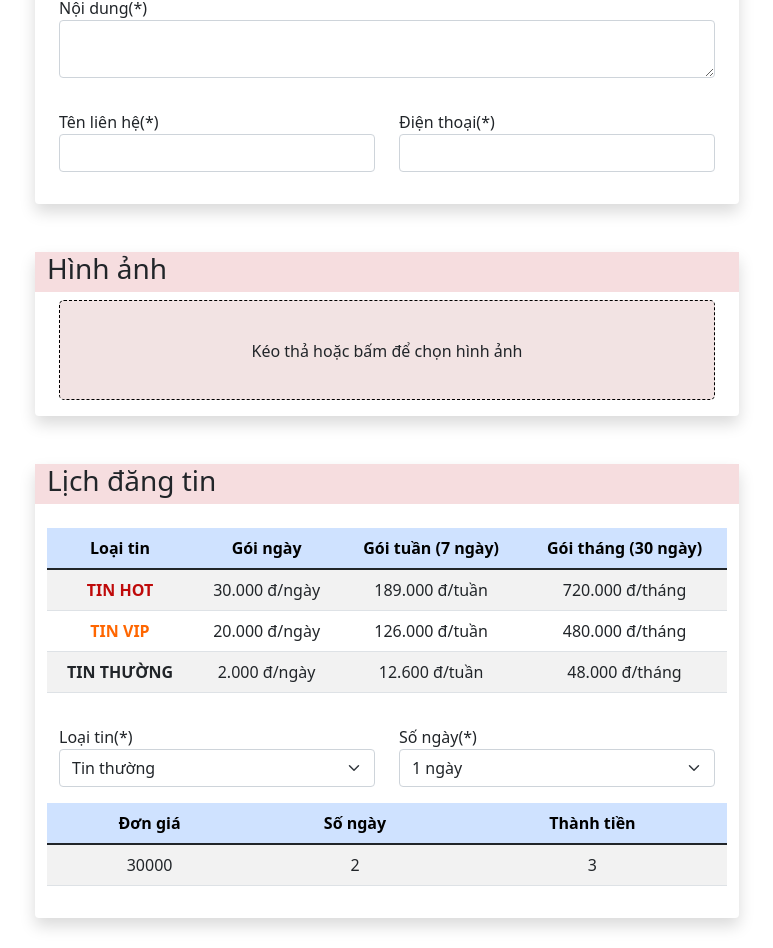
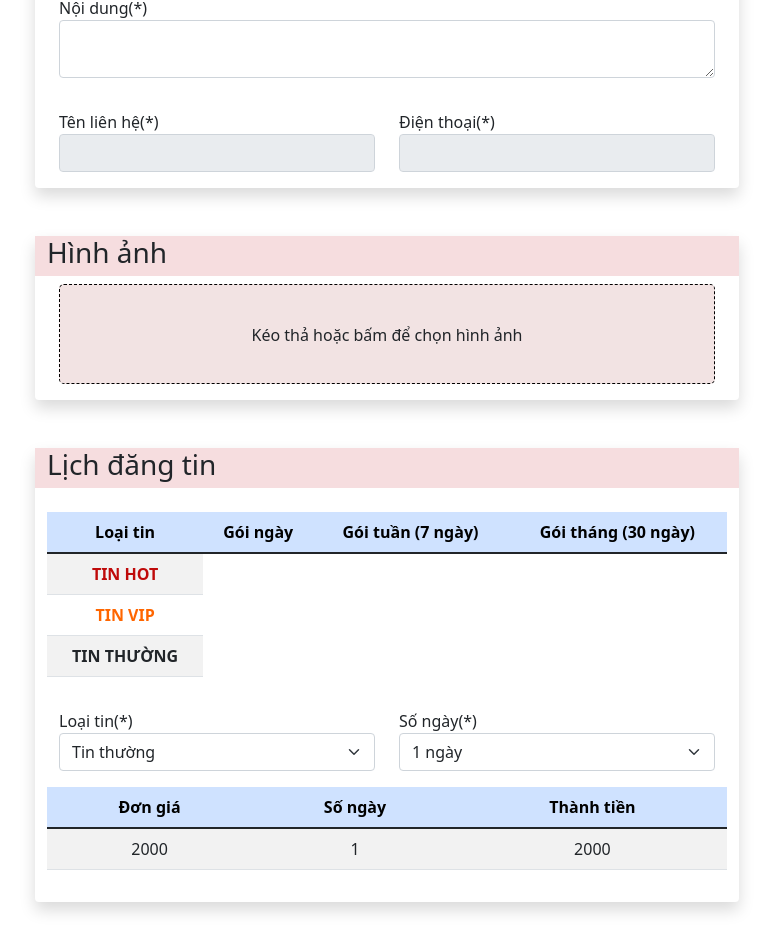
Before and after one commit to NamNgo-2810/FHomez, a React (Create React App) app in the folder frontend/: page /upload in a window 1280 px wide. Shown: the part 928-1876 px from the top of the page, without its empty margins (1-774 px from the left). Built offline with nearby package versions, Linux system fonts and the light colour scheme.

Commit message:
add PrivateRoute and fix uploadForm

```diff
--- /dev/null
+++ b/frontend/src/components/Admin/Admin.jsx
@@ -0,0 +1,9 @@
+import React from 'react'
+
+function Admin() {
+  return (
+    <div>Admin</div>
+  )
+}
+
+export default Admin
--- a/frontend/src/components/Footer/Footer.jsx
+++ b/frontend/src/components/Footer/Footer.jsx
@@ -2,7 +2,7 @@ import React from 'react'
 
 function Footer() {
   return (
-    <div className="row" style={{position:'fixed',bottom:'0'}}>
+    <div className="row" style={{position:'fixed',bottom:'0',height:'300px',backgroundColor:'black'}}>
     Footer
 </div>
   )
--- a/frontend/src/components/PrivateRoute/PrivateRoute.jsx
+++ b/frontend/src/components/PrivateRoute/PrivateRoute.jsx
@@ -1,30 +1,21 @@
-import React, { useContext } from 'react'
-import { Route,Redirect } from "react-router-dom";
-function PrivateRoute({component:Component,roles,...rest}) {
-
-    const authCtx = useContext(AuthContext)
-  return (
-
-    <Route {...rest} render={(props) => {
-
+import React, { useContext } from "react";
+import { Navigate, Outlet } from "react-router-dom";
+import AuthContext from "../../contexts/AuthContext";
+function PrivateRoute({ component: Component, roles, ...rest }) {
+  const authCtx = useContext(AuthContext);
   // If not logged in then redirect to login page
   if (!authCtx.user) {
-          return <Redirect to='/login' />
+    return <Navigate to="/" />;
   }
 
   // restricted by role
   if (roles && roles.indexOf(authCtx.user.role) === -1) {
-          return <Redirect to='/login' />
+    return <Navigate to="/" />;
   }
   // authorized then return component
-        if (Component) {
-          return <Component {...props} />
+  if (authCtx.user.role.includes("admin")) {
+    return <Outlet />;
+  }
 }
 
-      }
-
-      } ></Route>
-   )
-}
-
-export default PrivateRoute
+export default PrivateRoute;
--- a/frontend/src/components/ProductItem/ProductItem.module.scss
+++ b/frontend/src/components/ProductItem/ProductItem.module.scss
@@ -8,10 +8,10 @@ $post-type-font-size:13px;
 
 .container {
     width: 90%;
-    height: 250px;
-    border: 1px solid black;
+    height: 300px;
+    box-shadow: rgba(0, 0, 0, 0.25) 0px 0.0625em 0.0625em, rgba(0, 0, 0, 0.25) 0px 0.125em 0.5em, rgba(255, 255, 255, 0.1) 0px 0px 0px 1px inset;
     border-radius: 16px;
-    padding: 24px 32px;
+    padding: 20px 18px;
 
     .productImage {
         width: 36%;
@@ -36,11 +36,13 @@ $post-type-font-size:13px;
             text-align: center;
             font-size: $post-type-font-size
         }
+
         .hotBg {
-            background-color:$hot-bg
+            background-color: $hot-bg
         }
+
         .vipBg {
-            background-color:$vip-bg
+            background-color: $vip-bg
         }
     }
 
@@ -54,12 +56,13 @@ $post-type-font-size:13px;
             text-align: start;
         }
 
-        & p {
+        .content {
             color: $text-color;
             text-align: start;
             font-size: 14px;
             height: 60px;
             overflow: hidden;
+            word-wrap: break-word;
             text-overflow: ellipsis;
             display: -webkit-box !important;
             -webkit-line-clamp: 3;
@@ -69,9 +72,5 @@ $post-type-font-size:13px;
         & b {
             color: $secondary-color;
         }
-
-        .otherProductInfo {
-            width: 100%;
-        }
     }
 }
--- a/frontend/src/components/UploadForm/UploadForm.jsx
+++ b/frontend/src/components/UploadForm/UploadForm.jsx
@@ -1,4 +1,4 @@
-import React, { useState, useMemo, useEffect } from "react";
+import React, { useState, useMemo, useEffect,useContext } from "react";
 import styles from "./UploadForm.module.scss";
 import * as yup from "yup";
 import { useForm } from "react-hook-form";
@@ -13,6 +13,8 @@ import {
 } from "../../services/firebase.service.js";
 import { provinceData } from "./Province.js";
 import { Link } from "react-router-dom";
+import AuthContext from "../../contexts/AuthContext";
+import CalculatePrice from "../../helpers/CalculatePrice";
 
 // Handle message error validation
 const validationSchema = yup.object().shape({
@@ -46,21 +48,36 @@ const UploadForm = () => {
   const [files, setFiles] = useState([]);
   const [success, setSuccess] = useState(false);
   const [error, setError] = useState(false);
+  const {user} = useContext(AuthContext)
   const days = useMemo(() => Array.from(new Array(100), (x) => 1), []);
 
   // react-hook-form
   const {
     register,
     watch,
-    getValues,
     handleSubmit,
     reset,
     formState: { errors },
   } = useForm({ resolver: yupResolver(validationSchema) });
 
-  const watchFields = watch(["district"], { district: "", subDistrict: "" });
+  // watch fields update realtime
+  const watchFields = watch(
+    ["district", "subDistrict", "street", "typeOfNews", "dayOfNews"],
+    {
+      district: "",
+      subDistrict: "",
+      street: "",
+      typeOfNews: 1,
+      dayOfNews: 1,
+    }
+  );
+
+    // handle update location
   const [subDistricts, setSubDistricts] = useState([]);
   const [streets, setStreets] = useState([]);
+  const [typeOfNews, setTypeOfNews] = useState(1);
+  const [dayOfNews, setDayOfNews] = useState(1);
+
   useEffect(() => {
     setSubDistricts(
       provinceData.district.find((e) => e.name === watchFields[0])?.ward
@@ -68,7 +85,20 @@ const UploadForm = () => {
     setStreets(
       provinceData.district.find((e) => e.name === watchFields[0])?.street
     );
+    setTypeOfNews(watchFields[3] && watchFields[3]);
+    setDayOfNews(watchFields[4] && watchFields[4]);
   }, [watchFields]);
+
+
+  // get price
+  const [price, setPrice] = useState({
+    hotPrice: [],
+    vipPrice: [],
+    normalPrice: [],
+  });
+  useEffect(() => {
+
+  }, []);
 
   const onSubmit = async (data) => {
     if (files.length !== 0) {
@@ -88,6 +118,13 @@ const UploadForm = () => {
       Promise.all(promises)
         .then((result) => {
           data.src = result;
+          let date = new Date();
+          let currentTime =
+            date.getDate() +
+            "-" +
+            (date.getMonth() + 1) +
+            "-" +
+            date.getFullYear();
           // api store to my sql
           //if success: Gọi onShowSuccess
           //if false: Gọi onShowError
@@ -152,7 +189,7 @@ const UploadForm = () => {
                     subDistricts.map((e) => (
                       <option
                         key={e.id}
-                        value={e.name}
+                        value={e.pre + " " + e.name}
                       >{`${e.pre} ${e.name}`}</option>
                     ))}
                 </select>
@@ -166,7 +203,7 @@ const UploadForm = () => {
                     streets.map((e) => (
                       <option
                         key={e.id}
-                        value={e.name}
+                        value={e.pre + " " + e.name}
                       >{`${e.pre} ${e.name}`}</option>
                     ))}
                 </select>
@@ -182,6 +219,12 @@ const UploadForm = () => {
                       height: "40px",
                       paddingLeft: "12px",
                     }}
+                    defaultValue={
+                      watchFields[0] &&
+                      watchFields[1] &&
+                      watchFields[2] &&
+                      `${watchFields[2]}, ${watchFields[1]}, ${watchFields[0]}`
+                    }
                     className="form-control"
                     type="text"
                     {...register("address")}
@@ -260,16 +303,22 @@ const UploadForm = () => {
               <div className="col">
                 <label>Tên liên hệ(*)</label>
                 <div className="input-group">
-                  <input className="form-control" {...register("name")} />
+                  <input
+                    className="form-control"
+                    value={user && user.displayName}
+                    disabled
+                  />
                 </div>
-                <p style={{ color: "red" }}>{errors.name?.message}</p>
               </div>
               <div className="col">
                 <label>Điện thoại(*)</label>
                 <div className="input-group">
-                  <input className="form-control" {...register("phone")} />
+                  <input
+                    className="form-control"
+                    value={user && user.phoneNumber}
+                    disabled
+                  />
                 </div>
-                <p style={{ color: "red" }}>{errors.phone?.message}</p>
               </div>
             </div>
           </div>
@@ -303,9 +352,8 @@ const UploadForm = () => {
                     >
                       Tin hot
                     </td>
-                    <td>30.000 đ/ngày</td>
-                    <td>189.000 đ/tuần</td>
-                    <td>720.000 đ/tháng</td>
+                    {price.hotPrice &&
+                      price.hotPrice.map((e) => <td key={e}>{e}</td>)}
                   </tr>
                   <tr>
                     <td
@@ -317,9 +365,8 @@ const UploadForm = () => {
                     >
                       Tin vip
                     </td>
-                    <td>20.000 đ/ngày</td>
-                    <td>126.000 đ/tuần</td>
-                    <td>480.000 đ/tháng</td>
+                    {price.vipPrice &&
+                      price.vipPrice.map((e) => <td key={e}>{e}</td>)}
                   </tr>
                   <tr>
                     <td
@@ -327,9 +374,8 @@ const UploadForm = () => {
                     >
                       Tin thường
                     </td>
-                    <td>2.000 đ/ngày</td>
-                    <td>12.600 đ/tuần</td>
-                    <td>48.000 đ/tháng</td>
+                    {price.normalPrice &&
+                      price.normalPrice.map((e) => <td key={e}>{e}</td>)}
                   </tr>
                 </tbody>
               </table>
@@ -365,13 +411,9 @@ const UploadForm = () => {
                 </thead>
                 <tbody>
                   <tr>
-                    <td>
-                      {
-                        [30000,20000,2000][getValues("typeOfNews") - 1]
-                      }
-                    </td>
-                    <td>2</td>
-                    <td>3</td>
+                    <td>{[2000, 20000, 30000][typeOfNews - 1]}</td>
+                    <td>{dayOfNews}</td>
+                    <td>{CalculatePrice(typeOfNews, dayOfNews)}</td>
                   </tr>
                 </tbody>
               </table>
@@ -433,7 +475,7 @@ const UploadForm = () => {
       >
         <p>
           Bài đăng sẽ được kiểm duyệt sớm nhất, bạn có thể kiểm tra trạng thái
-          bài đăng <Link to="/posts">tại đây</Link>
+          bài đăng <Link to="/account/quan-li-tin">tại đây</Link>
         </p>
       </Alert>
       <Alert
--- /dev/null
+++ b/frontend/src/helpers/CalculatePrice.js
@@ -0,0 +1,15 @@
+
+export default function CalculatePrice(typeOfNews, dayOfNews) {
+  if (dayOfNews < 7) {
+    let pricePerDay = [2000, 20000, 30000][typeOfNews - 1];
+    return pricePerDay * dayOfNews;
+  } else if (dayOfNews >= 7 && dayOfNews < 30) {
+    let pricePerDay = [12600, 126000, 189000][typeOfNews - 1];
+    return pricePerDay * (dayOfNews / 7) + pricePerDay * (dayOfNews % 7);
+  } else if (dayOfNews >= 30) {
+    let pricePerDay = [48000, 480000, 720000][typeOfNews - 1];
+    return pricePerDay * (dayOfNews / 30) + pricePerDay * (dayOfNews % 30);
+  } else {
+    return 0;
+  }
+}
```
Also changed, not shown: frontend/src/App.js (+12 -9 lines), frontend/src/components/ProductItem/ProductItem.jsx (+36 -23 lines). Lines whose indentation alone changed are shown as unchanged.
